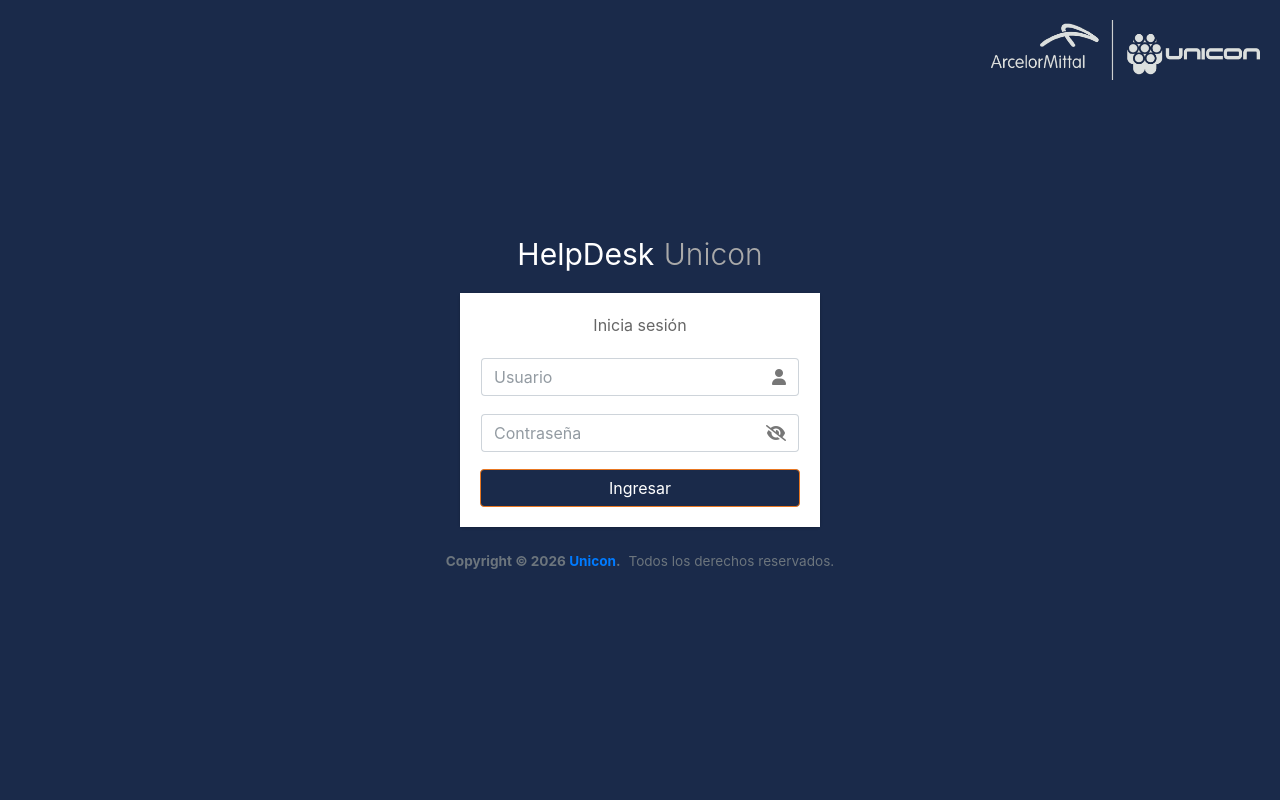
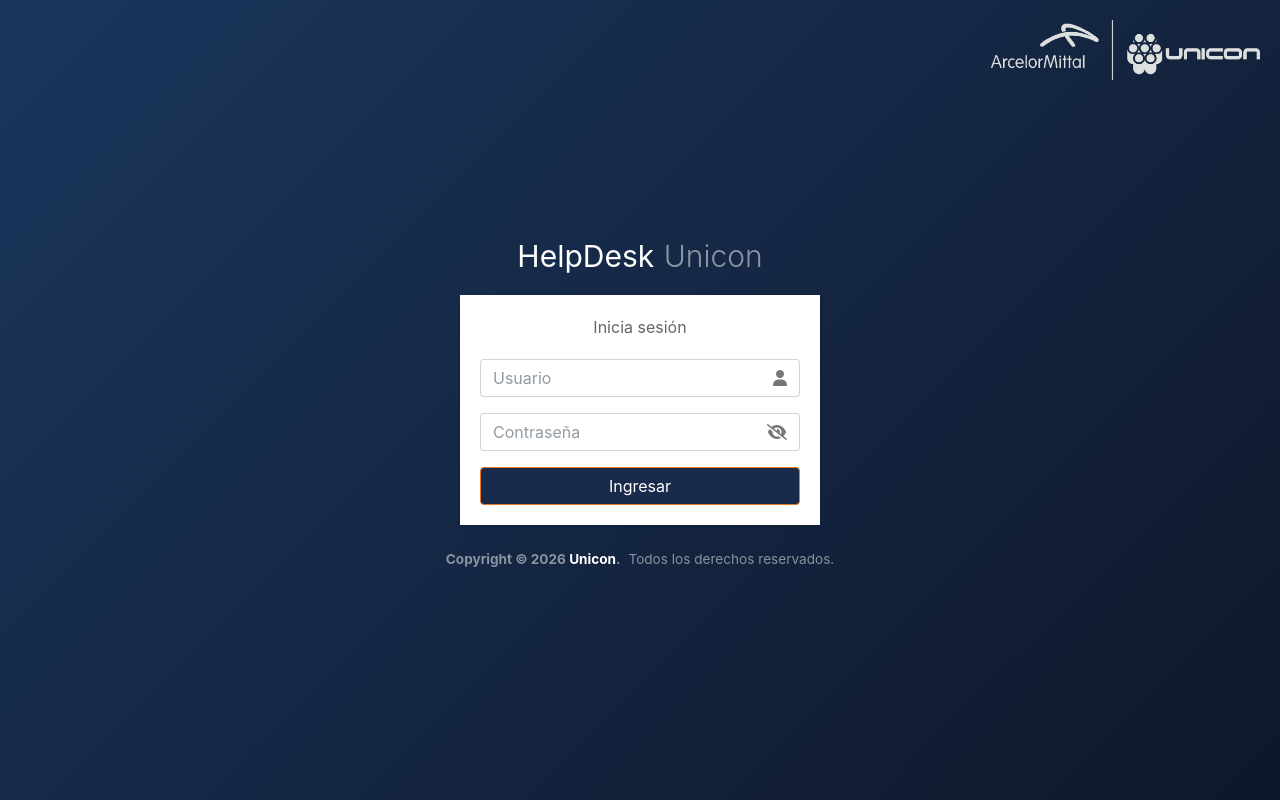
Before and after one commit to Ander2817/helpdesk_unicon, a PHP site: page / in a window 1280 px wide. Run offline with PHP 8.4, Linux system fonts and the light colour scheme; some libraries are stand-ins or nearby versions.

Commit message:
cambio de background index.php

```diff
--- a/index.php
+++ b/index.php
@@ -8,44 +8,66 @@
     <link rel="stylesheet" href="https://cdn.jsdelivr.net/npm/admin-lte@3.2/dist/css/adminlte.min.css">
     <link rel="stylesheet" href="assets/css/styles.css">
 
-    <!-- NUEVO: Estilos para la micro-interacción (Efecto Focus) -->
     <style>
-        /* Estilizamos el contenedor del input para que la transición sea suave */
-        .input-group {
-            border-radius: 0.375rem;
-            transition: all 0.3s ease;
-            border: 1px solid transparent;
+        /* ========================================== */
+        /* NUEVO: Fondo con Gradiente Premium         */
+        /* ========================================== */
+        body.login-page {
+            /* Crea un degradado diagonal que va desde el azul corporativo a un tono más oscuro */
+            background: linear-gradient(135deg, #1a365d 0%, #0f172a 100%) !important;
+            min-height: 100vh;
+            display: flex;
+            flex-direction: column;
+            justify-content: center;
+            align-items: center;
+            position: relative;
         }
 
-        /* Cuando el input de adentro esté activo (:focus-within), iluminamos todo el grupo */
+        /* Estructura base para el grupo de inputs */
+        .input-group .form-control,
+        .input-group .input-group-text {
+            border: 1px solid #ced4da;
+            transition: all 0.2s ease-in-out;
+        }
+
+        /* Quitamos el borde derecho del campo de texto y el izquierdo del icono */
+        .input-group .form-control {
+            border-right: none !important;
+        }
+        .input-group .input-group-text {
+            border-left: none !important;
+            background-color: #fff !important;
+        }
+
+        /* EFECTO FOCUS: Sincronización perfecta */
+        .input-group:focus-within .form-control,
+        .input-group:focus-within .input-group-text {
+            border-color: #80bdff !important;
+        }
+
+        /* Sombra de brillo unificada alrededor de toda la barra */
         .input-group:focus-within {
             box-shadow: 0 0 0 0.25rem rgba(0, 123, 255, 0.25);
-            border-color: #80bdff;
             border-radius: 0.375rem;
         }
 
-        /* Quitamos el borde azul por defecto de Bootstrap en el input individual para que no se duplique */
-        .input-group .form-control:focus {
-            box-shadow: none;
-            border-color: #ced4da;
-        }
-
-        /* Mantenemos el borde limpio en el icono cuando hay focus */
-        .input-group:focus-within .input-group-text {
-            border-color: #80bdff;
+        /* Desactivamos el focus independiente de Bootstrap */
+        .form-control:focus {
+            box-shadow: none !important;
         }
     </style>
 </head>
-<body class="login-page" style="min-height: 100vh; display: flex; flex-direction: column; justify-content: center; align-items: center; position: relative;">
+<body class="login-page">
 
 <div class="position-absolute" style="top: 20px; right: 20px; z-index: 1000;">
     <img src="assets/img/logo_empresa.png" alt="Logo Unicon" class="img-fluid" style="max-height: 60px; width: auto;">
 </div>
 
 <div class="login-box">
-    <div class="login-logo">
-        <b>HelpDesk</b>
-        <span class="texto-secundario">Unicon</span>
+    <!-- Hacemos que el texto del título sea blanco para que contraste con el nuevo fondo oscuro -->
+    <div class="login-logo text-white">
+        <b class="text-white">HelpDesk</b>
+        <span class="texto-secundario text-white-50 fw-light">Unicon</span>
     </div>
     <div class="card">
         <div class="card-body login-card-body">
@@ -54,6 +76,7 @@
             <div id="mensaje-error" class="alert alert-danger d-none"></div>
 
             <form id="form-login" action="auth/login.php" method="post">
+                <!-- Input de Usuario -->
                 <div class="input-group mb-3">
                     <input type="text" name="user_login" class="form-control" placeholder="Usuario">
                     <div class="input-group-append">
@@ -61,6 +84,7 @@
                     </div>
                 </div>
 
+                <!-- Input de Contraseña con Ojo -->
                 <div class="input-group mb-3">
                     <input type="password" id="password" name="password" class="form-control" placeholder="Contraseña">
                     <div class="input-group-append" onclick="togglePassword()" style="cursor: pointer;">
@@ -76,8 +100,9 @@
     </div>
 </div>
 
-<footer class="text-center mt-4 text-secondary" style="font-size: 0.85rem;">
-    <strong>Copyright &copy; 2026 <a href="#" class="text-decoration-none">Unicon</a>.</strong>
+<!-- Hacemos el texto del footer más claro para que se lea perfectamente sobre el fondo azul oscuro -->
+<footer class="text-center mt-4 text-white-50" style="font-size: 0.85rem;">
+    <strong>Copyright &copy; 2026 <a href="#" class="text-white text-decoration-none fw-bold">Unicon</a>.</strong>
     <div class="d-inline ms-1">Todos los derechos reservados.</div>
 </footer>
 
```
